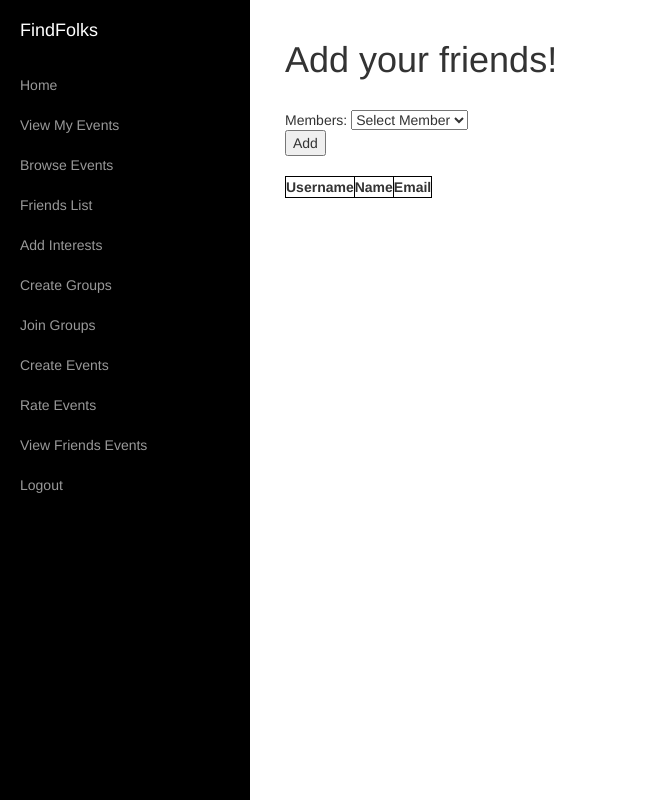
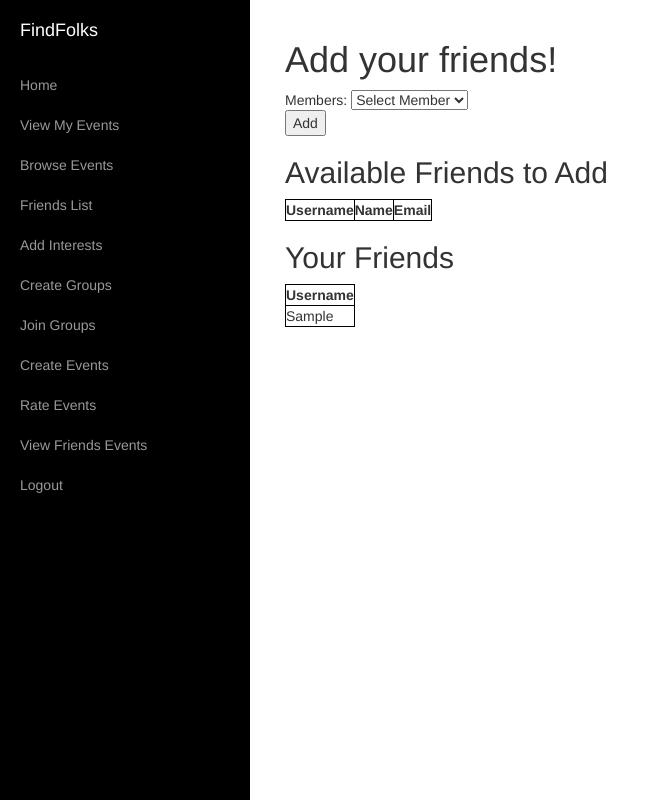
Before and after one commit to BrandonTang/find-folks, a Flask app: page /friends in a window 1280 px wide. Shown: the whole page, without its empty margins (0-649 px from the left). Run offline with Flask 2, Linux system fonts and the light colour scheme; the visitor is signed in with stand-in values (Sample User, id 1); tables that the repository leaves empty or names only in its code hold one stand-in row (values such as "Sample post"); lists and menus that the app fills with data are empty; some libraries are stand-ins or nearby versions.

Commit message:
Fixed query for two functions, and added friends table

```diff
--- a/main.py
+++ b/main.py
@@ -173,34 +173,21 @@ def filter_events():
     range_start_date = str(range_start_date) + " 00:00:00"
     range_end_date = str(range_end_date) + " 00:00:00"
     cursor = conn.cursor()
-    query = 'SELECT * FROM an_event NATURAL JOIN sign_up NATURAL JOIN organize WHERE username = %s AND start_time BETWEEN %s AND %s'
+    query = 'SELECT * FROM (an_event NATURAL JOIN sign_up NATURAL JOIN organize) JOIN a_group USING (group_id) WHERE username = %s AND start_time BETWEEN %s AND %s'
     cursor.execute(query, (username, range_start_date, range_end_date))
     events = cursor.fetchall()
     conn.commit()
     cursor.close()
-    for event in events:
-        group_id = event['group_id']
-        cursor = conn.cursor()
-        query = 'SELECT group_name FROM a_group WHERE group_id = %s'
-        cursor.execute(query, group_id)
-        group_name = cursor.fetchone()
-        conn.commit()
-        cursor.close()
-        event['group_name'] = event.pop('group_id')
-        event['group_name'] = group_name['group_name']
     if request.method == "POST":
         start_time = request.form.get('start_time')
         end_time = request.form.get('end_time')
         group_name = request.form.getlist('select_group')[0]
         cursor = conn.cursor()
-        query = 'SELECT * FROM an_event NATURAL JOIN sign_up NATURAL JOIN organize WHERE username = %s AND start_time BETWEEN %s AND %s'
+        query = 'SELECT * FROM (an_event NATURAL JOIN sign_up NATURAL JOIN organize) JOIN a_group USING (group_id) WHERE username = %s AND start_time BETWEEN %s AND %s'
         cursor.execute(query, (username, start_time, end_time))
         events = cursor.fetchall()
         conn.commit()
         cursor.close()
-        for event in events:
-            event['group_name'] = event.pop('group_id')
-            event['group_name'] = group_name
         return render_template('filter_events.html', username=username, events=events, groups=groups,
                                logged_in=logged_in)
     return render_template('filter_events.html', username=username, events=events, groups=groups, logged_in=logged_in)
@@ -310,22 +297,11 @@ def create_events():
         logged_in = True
     username = session.get('username')
     cursor = conn.cursor()
-    query = 'SELECT group_id FROM belongs_to WHERE username = %s AND authorized = 1'
+    query = 'SELECT * FROM belongs_to JOIN a_group USING (group_id) WHERE username = %s AND authorized = 1'
     cursor.execute(query, username)
-    group_ids = cursor.fetchall()
+    groups = cursor.fetchall()
     conn.commit()
     cursor.close()
-    groups = []
-    for each_group_id in group_ids:
-        group_id = each_group_id['group_id']
-        cursor = conn.cursor()
-        query = 'SELECT group_name FROM a_group WHERE group_id = %s'
-        cursor.execute(query, group_id)
-        group_name = cursor.fetchone()
-        each_group_name = group_name['group_name']
-        groups.append(each_group_name)
-        conn.commit()
-        cursor.close()
     if request.method == "POST":
         title = request.form.get('title')
         description = request.form.get('description')
@@ -333,7 +309,7 @@ def create_events():
         end_time = request.form.get('end_time')
         location_name = request.form.get('location_name')
         zipcode = int(request.form.get('zipcode'))
-        select_group = request.form.getlist('select_group')
+        select_group = request.form.getlist('select_group')[0]
         cursor = conn.cursor()
         query1 = 'INSERT INTO an_event (title, description, start_time, end_time, location_name, zipcode) VALUES (%s, %s, %s, %s, %s, %s)'
         cursor.execute(query1, (title, description, start_time, end_time, location_name, zipcode))
@@ -399,6 +375,12 @@ def friends():
     members = cursor.fetchall()
     conn.commit()
     cursor.close()
+    cursor = conn.cursor()
+    query = 'SELECT friend_to FROM friend WHERE friend_of = %s'
+    cursor.execute(query, username)
+    friends = cursor.fetchall()
+    conn.commit()
+    cursor.close()
     if request.method == "POST":
         friend = request.form.get('select_member')
         cursor = conn.cursor()
@@ -408,7 +390,7 @@ def friends():
         cursor.close()
         flash("Successfully added friend!")
         return redirect(url_for('friends'))
-    return render_template('friends.html', members=members, logged_in=logged_in)
+    return render_template('friends.html', members=members, friends=friends, logged_in=logged_in)
 
 
 @app.route('/browse_events', methods=['GET', 'POST'])
--- a/templates/create_events.html
+++ b/templates/create_events.html
@@ -29,8 +29,8 @@
                         Group:
                         <select name="select_group">
                             {% for group in groups %}
-                                <option value="{{ group }}">
-                                    {{ group }}
+                                <option value="{{ group.group_name }}">
+                                    {{ group.group_name }}
                                 </option>
                             {% endfor %}
                         </select> </br>
--- a/templates/friends.html
+++ b/templates/friends.html
@@ -18,7 +18,7 @@
             <div class="row">
                 <div class="col-lg-12">
                     {% include '_flash.html' %}
-                    <h1>Add your friends!</h1> </br>
+                    <h1>Add your friends!</h1>
                     <form name="add_friends" method="POST">
                         Members: <select name="select_member">
                         <option value="">Select Member</option>
@@ -30,13 +30,14 @@
                     </select> </br>
                         <input type="submit" value="Add"/>
                     </form>
-                    </br>
 
                     <style type="text/css">
                         table, th, td {
                             border: 1px solid black;
                         }
                     </style>
+
+                    <h2>Available Friends to Add</h2>
 
                     <table>
                         <th>Username</th>
@@ -48,6 +49,18 @@
                                 <td>{{ line.username }}</td>
                                 <td>{{ line.firstname }} {{ line.lastname }}</td>
                                 <td>{{ line.email }}</td>
+                            </tr>
+                        {% endfor %}
+                    </table>
+
+                    <h2>Your Friends</h2>
+
+                    <table>
+                        <th>Username</th>
+
+                        {% for line in friends %}
+                            <tr>
+                                <td>{{ line.friend_to }}</td>
                             </tr>
                         {% endfor %}
                     </table>
```
